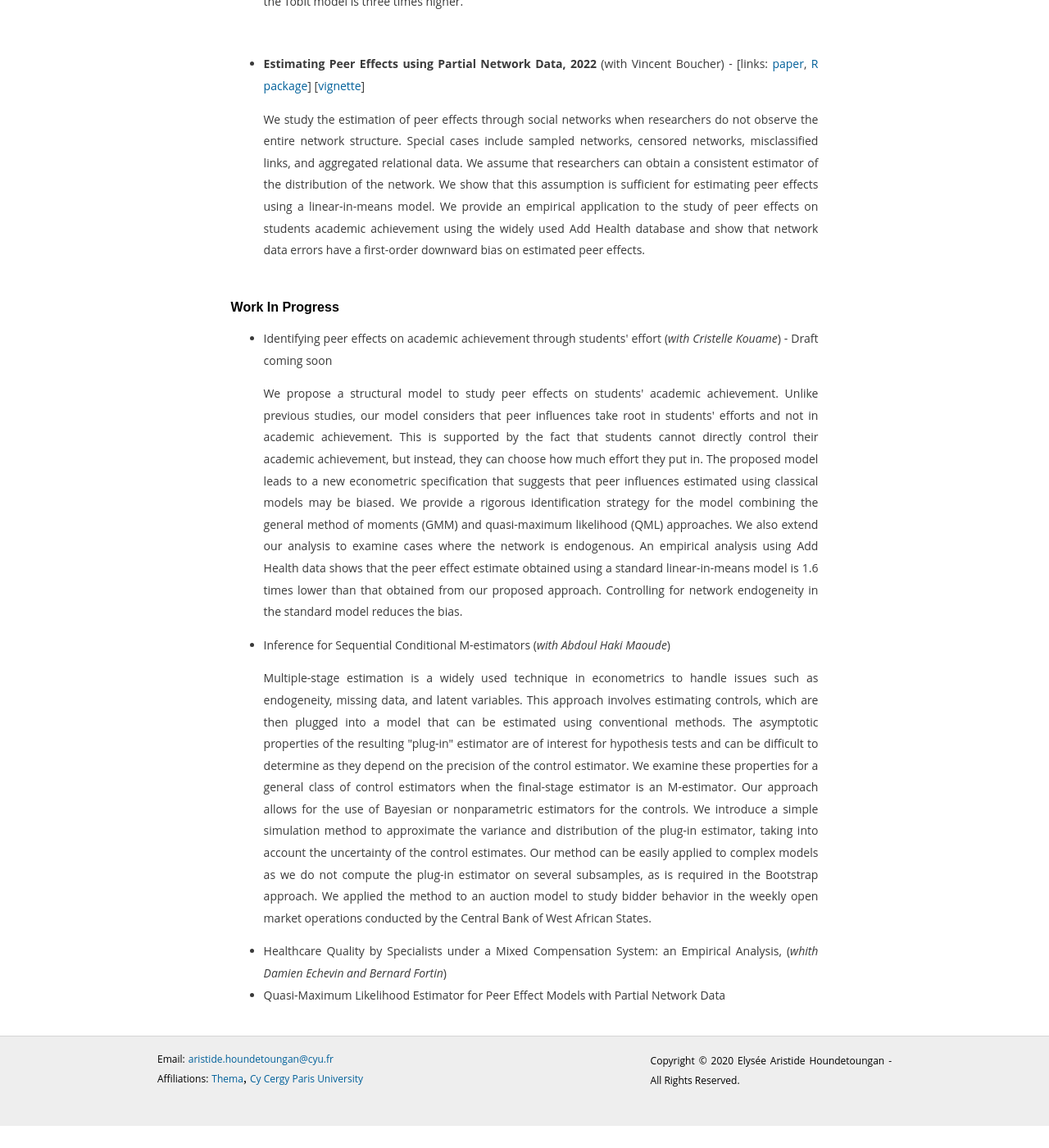
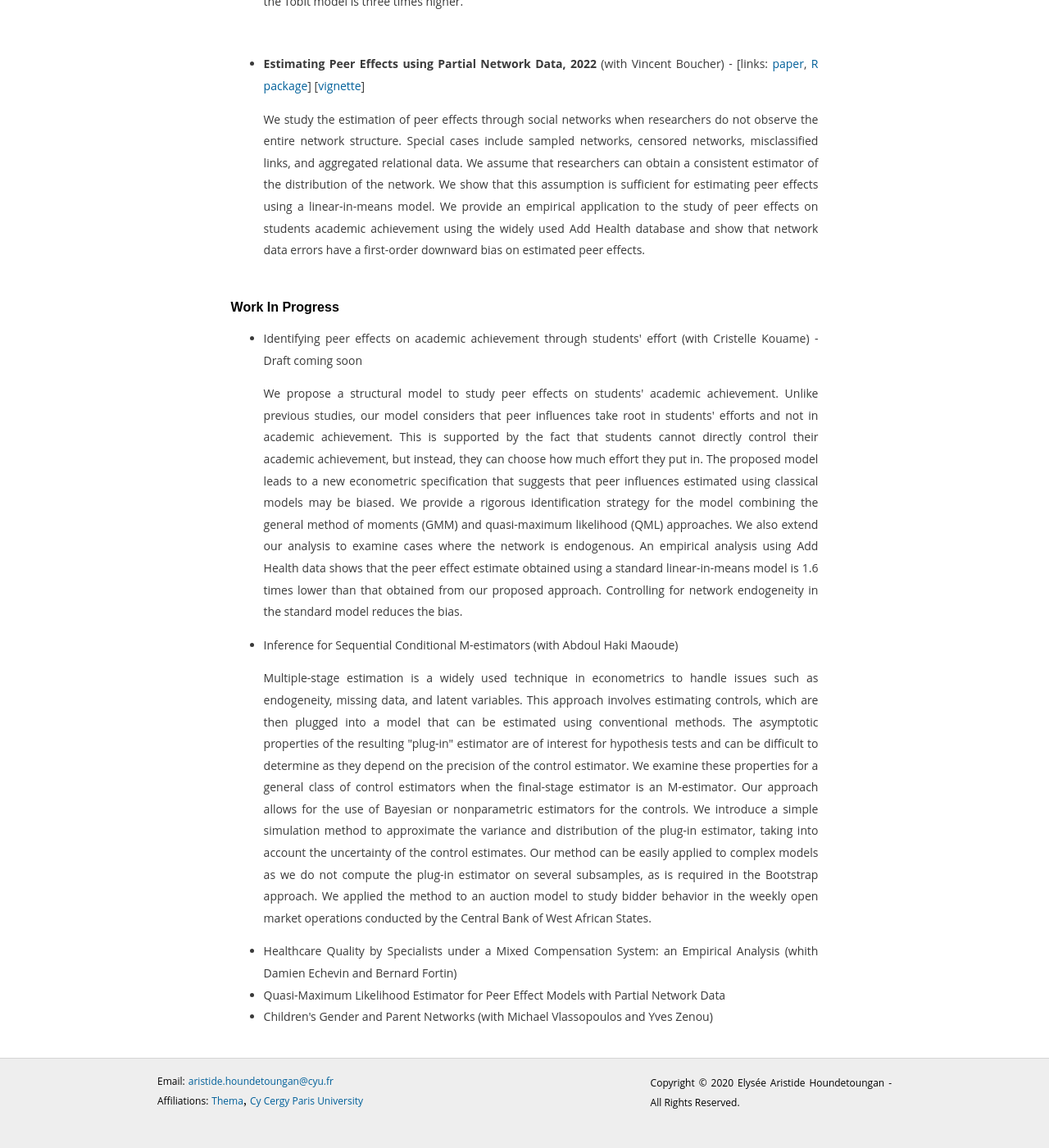
Before and after one commit to ahoundetoungan/ahoundetoungan.github.io, a Jekyll site: the page built from research/index.html, in a window 1280 px wide and 1400 px high, scrolled down 807 px. Shown: the whole window at 82% size. Built offline with Jekyll 4.4.1, drawn with Linux system fonts in a browser that asks for light colours; before the commit the page ends 2180 px from its top, so only the background shows below that.

Commit message:
research

```diff
--- a/research/index.html
+++ b/research/index.html
@@ -35,12 +35,13 @@ $(document).ready(function() {
 	<br/>
 	<h2>Work In Progress</h2>
 	<ul>
-    <li>Identifying peer effects on academic achievement through students' effort (<i>with Cristelle Kouame</i>) - Draft coming soon</li>
+    <li>Identifying peer effects on academic achievement through students' effort (with Cristelle Kouame) - Draft coming soon</li>
     <p> We propose a structural model to study peer effects on students' academic achievement. Unlike previous studies, our model considers that peer influences take root in students' efforts and not in academic achievement. This is supported by the fact that students cannot directly control their academic achievement, but instead, they can choose how much effort they put in. The proposed model leads to a new econometric specification that suggests that peer influences estimated using classical models may be biased. We provide a rigorous identification strategy for the model combining the general method of moments (GMM) and quasi-maximum likelihood (QML) approaches. We also extend our analysis to examine cases where the network is endogenous. An empirical analysis using Add Health data shows that the peer effect estimate obtained using a standard linear-in-means model is 1.6 times lower than that obtained from our proposed approach. Controlling for network endogeneity in the standard model reduces the bias.</p>
-    <li>Inference for Sequential Conditional M-estimators (<i>with Abdoul Haki Maoude</i>)</li>
+    <li>Inference for Sequential Conditional M-estimators (with Abdoul Haki Maoude)</li>
     <p> Multiple-stage estimation is a widely used technique in econometrics to handle issues such as endogeneity, missing data, and latent variables. This approach involves estimating controls, which are then plugged into a model that can be estimated using conventional methods. The asymptotic properties of the resulting "plug-in" estimator are of interest for hypothesis tests and can be difficult to determine as they depend on the precision of the control estimator. We examine these properties for a general class of control estimators when the final-stage estimator is an M-estimator. Our approach allows for the use of Bayesian or nonparametric estimators for the controls. We introduce a simple simulation method to approximate the variance and distribution of the plug-in estimator, taking into account the uncertainty of the control estimates. Our method can be easily applied to complex models as we do not compute the plug-in estimator on several subsamples, as is required in the Bootstrap approach. We applied the method to an auction model to study bidder behavior in the weekly open market operations conducted by the Central Bank of West African States.</p>
-    <li>Healthcare Quality by Specialists under a Mixed Compensation System: an Empirical Analysis, (<i>whith Damien Echevin and Bernard Fortin</i>)</li>
+    <li>Healthcare Quality by Specialists under a Mixed Compensation System: an Empirical Analysis (whith Damien Echevin and Bernard Fortin)</li>
     <li>Quasi-Maximum Likelihood Estimator for Peer Effect Models with Partial Network Data</li>
+    <li>Children's Gender and Parent Networks (with Michael Vlassopoulos and Yves Zenou)</li>
     <!--<li>Physicians' Financial Incentives (<i>whith Damien Echevin</i>)</li>-->
 	</ul>
 </div>
```
Also changed, not shown: 1 other file.
